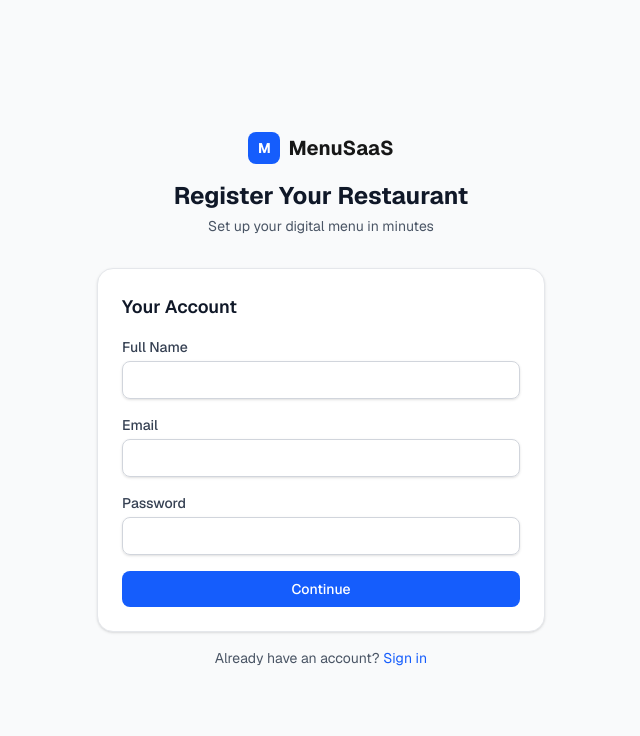
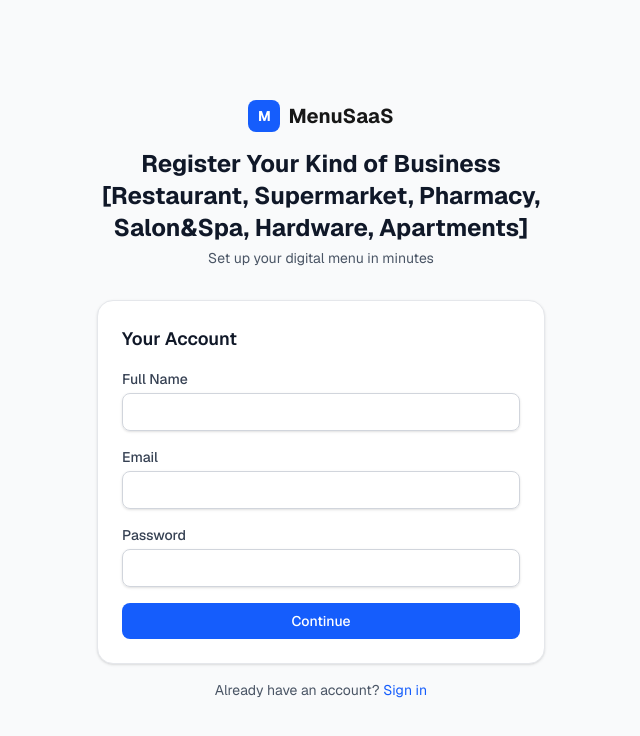
Before and after one commit to mosegic/proj, a Next.js app: page /register in a window 1280 px wide. Shown: the top 736 px of the page, without its empty margins (319-959 px from the left). Built offline with nearby package versions, Linux system fonts and the light colour scheme.

Commit message:
Update page.tsx

```diff
--- a/src/app/register/page.tsx
+++ b/src/app/register/page.tsx
@@ -12,7 +12,7 @@ export default function RegisterPage() {
             </div>
             <span className="font-bold text-xl">MenuSaaS</span>
           </Link>
-          <h1 className="text-2xl font-bold text-gray-900">Register Your Restaurant</h1>
+          <h1 className="text-2xl font-bold text-gray-900">Register Your Kind of Business [Restaurant, Supermarket, Pharmacy, Salon&Spa, Hardware, Apartments]</h1>
           <p className="text-sm text-gray-600 mt-1">
             Set up your digital menu in minutes
           </p>
```
